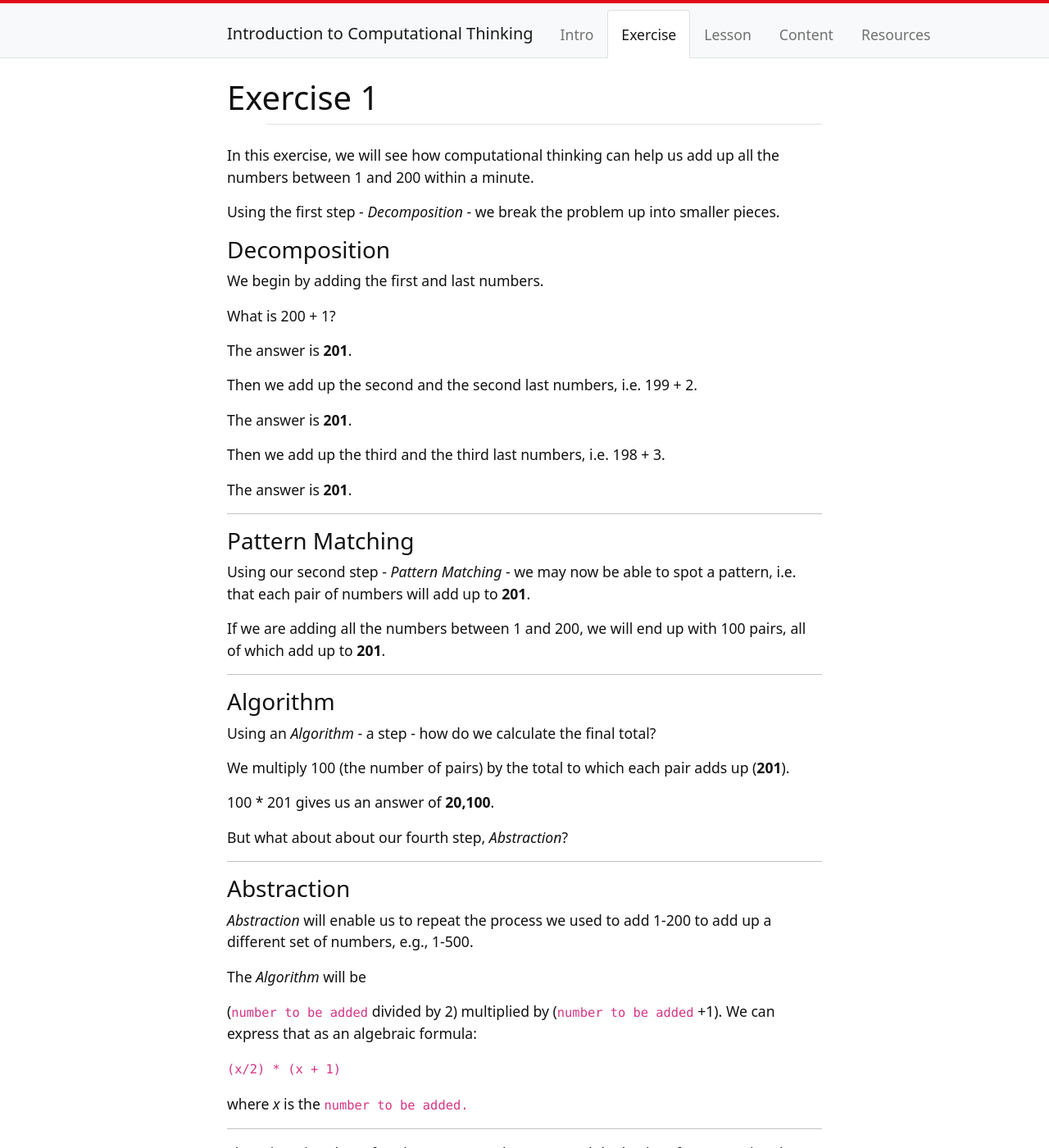
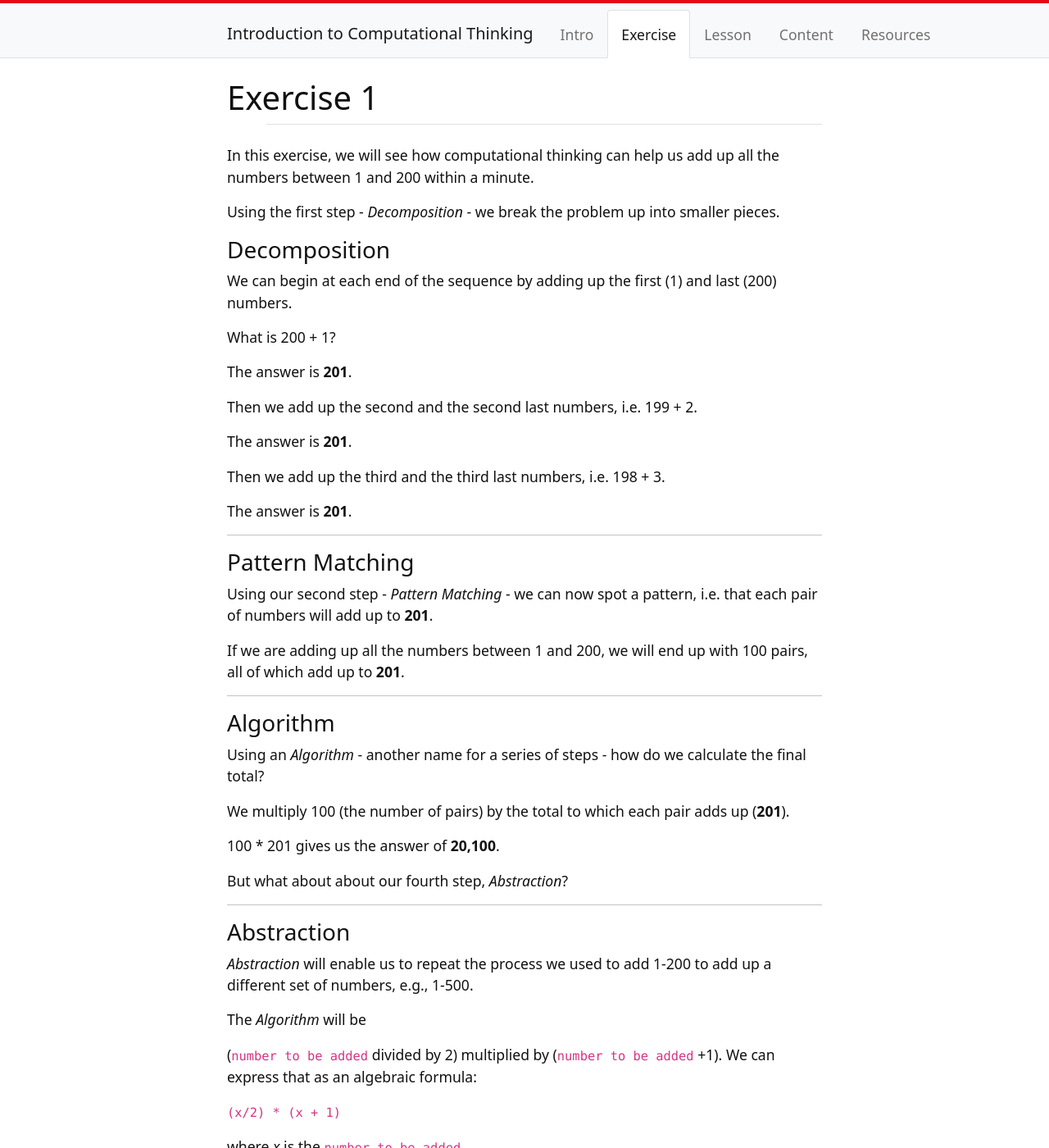
Before and after one commit to weaverbel/intro-computational-thinking, a Jekyll site: the page built from content/1-exercise.md, in a window 1280 px wide and 1400 px high. Shown: the whole window at 82% size. Built offline with Jekyll 4.4.1, drawn with Linux system fonts in a browser that asks for light colours.

Commit message:
Update 1-exercise.md
minor wording tweak

```diff
--- a/content/1-exercise.md
+++ b/content/1-exercise.md
@@ -9,7 +9,7 @@ Using the first step - *Decomposition* - we break the problem up into smaller pi
 
 ### Decomposition
 
-We begin by adding the first and last numbers.
+We can begin at each end of the sequence by adding up the first (1) and last (200) numbers.
 
 What is 200 + 1?
 
@@ -27,19 +27,19 @@ The answer is **201**.
 
 ### Pattern Matching
 
-Using our second step - *Pattern Matching* - we may now be able to spot a pattern, i.e. that each pair of numbers will add up to **201**.
+Using our second step - *Pattern Matching* - we can now spot a pattern, i.e. that each pair of numbers will add up to **201**.
 
-If we are adding all the numbers between 1 and 200, we will end up with 100 pairs, all of which add up to **201**.
+If we are adding up all the numbers between 1 and 200, we will end up with 100 pairs, all of which add up to **201**.
 
 -------
 
 ### Algorithm
 
-Using an *Algorithm* - a step - how do we calculate the final total?
+Using an *Algorithm* - another name for a series of steps - how do we calculate the final total?
 
 We multiply 100 (the number of pairs) by the total to which each pair adds up (**201**).
 
-100 * 201 gives us an answer of **20,100**.
+100 * 201 gives us the answer of **20,100**.
 
 But what about about our fourth step, *Abstraction*?
 
```
